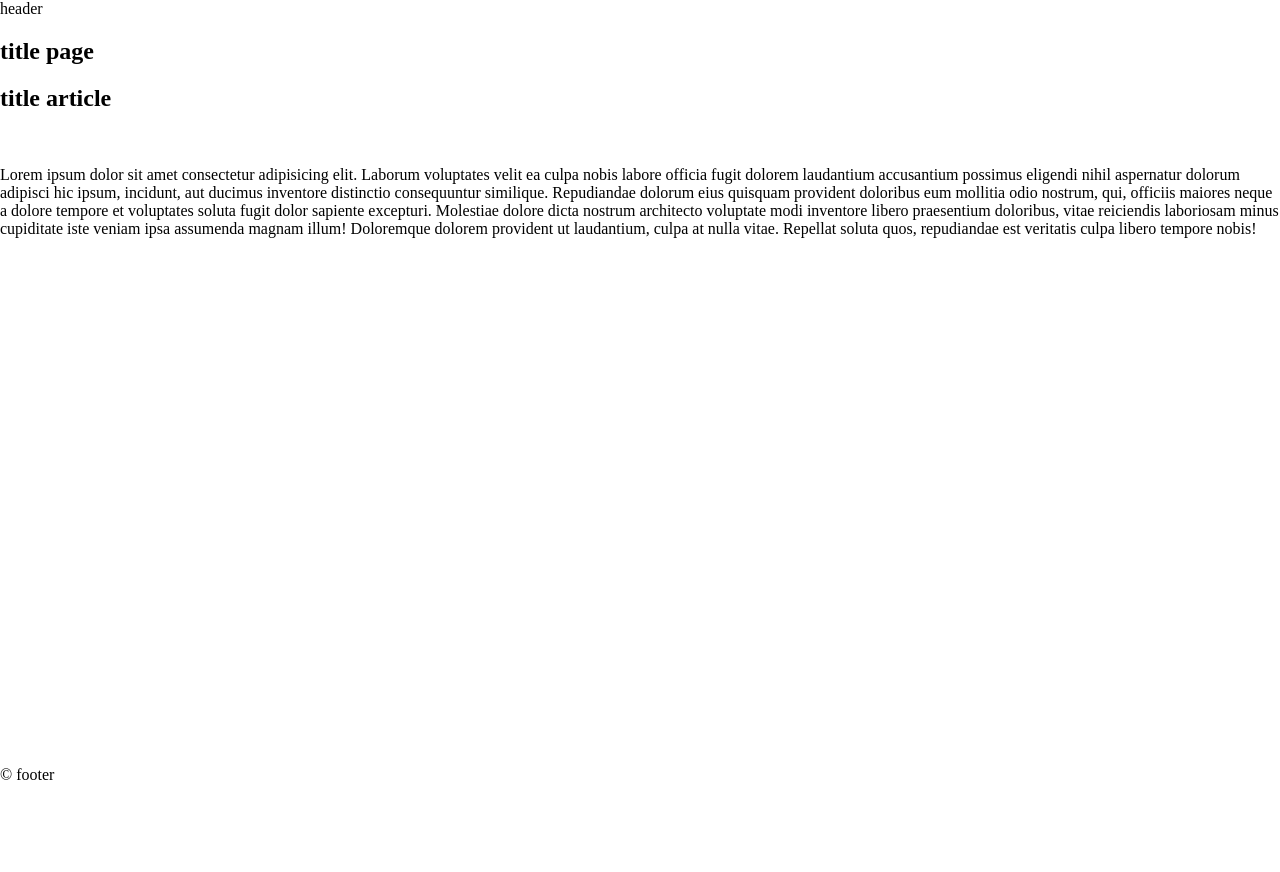
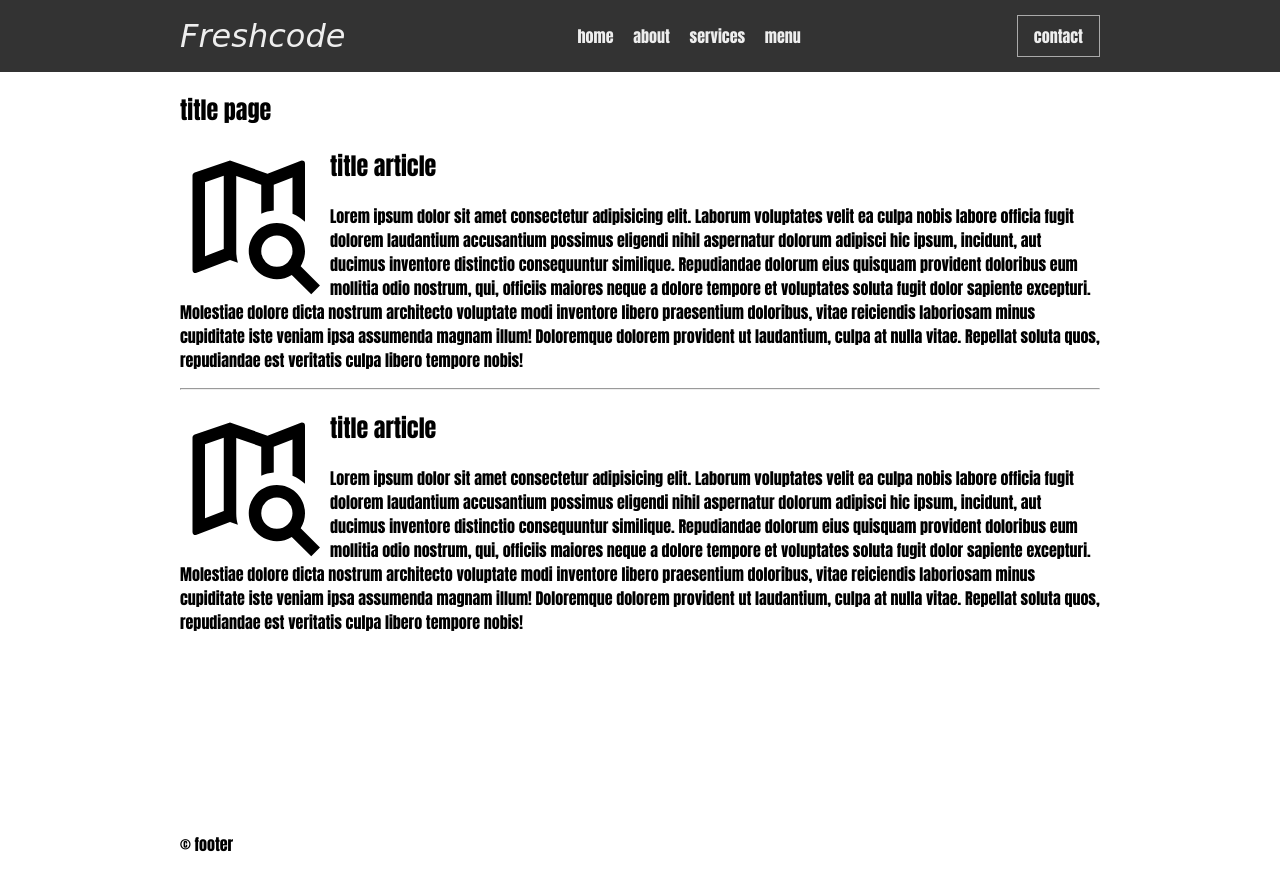
Before and after one commit to freshjsftm/pfm2024-1-practice-21-03-2024, a plain HTML site: page index.html in a window 1280 px wide. Before the commit the page ends 800 px from the top, so only its background shows below. Drawn offline with Linux system fonts and the light colour scheme; a web font is replaced by a local one.

Commit message:
Add header

```diff
--- /dev/null
+++ b/assets/css/header.css
@@ -0,0 +1,40 @@
+.wrapper-header {
+  background-color: #333;
+}
+.header {
+  display: flex;
+  flex-wrap: wrap;
+  align-items: center;
+
+  min-width: 300px;
+  width: 95%;
+  max-width: 920px;
+
+  padding: 0.5em 0;
+  margin: auto;
+
+  color: #eee;
+}
+.header > *:not(.contact) {
+  padding-right: 2em;
+  margin-right: auto;
+}
+.logo {
+  font-family: "Shantell Sans", cursive;
+  font-weight: 300;
+  font-style: italic;
+  font-size: 2em;
+}
+.nav-item {
+  display: inline-block;
+}
+.nav-link {
+  display: block;
+  padding: 1em;
+  padding-left: 0;
+}
+.contact {
+  display: block;
+  padding: 0.5em 1em;
+  border: 1px solid #aaa;
+}
--- a/index.html
+++ b/index.html
@@ -4,40 +4,65 @@
     <meta charset="UTF-8" />
     <meta name="viewport" content="width=device-width, initial-scale=1.0" />
     <title>Flex</title>
+    <link rel="preconnect" href="https://fonts.googleapis.com" />
+    <link rel="preconnect" href="https://fonts.gstatic.com" crossorigin />
+    <link
+      href="https://fonts.googleapis.com/css2?family=Shantell+Sans:ital,wght@1,300&display=swap"
+      rel="stylesheet"
+    />
     <link rel="stylesheet" href="./style.css" />
+    <link rel="stylesheet" href="./assets/css/header.css" />
   </head>
   <body>
+    <div class="wrapper-header">
+      <header class="header">
+        <a href="" class="logo">Freshcode</a>
+        <nav class="nav">
+          <ul class="nav-list">
+            <li class="nav-item"><a href="" class="nav-link">home</a></li>
+            <li class="nav-item"><a href="" class="nav-link">about</a></li>
+            <li class="nav-item"><a href="" class="nav-link">services</a></li>
+            <li class="nav-item"><a href="" class="nav-link">menu</a></li>
+          </ul>
+        </nav>
+        <a href="" class="contact">contact</a>
+      </header>
+    </div>
     <div class="wrapper">
-      <header class="header">header</header>
       <main class="main">
-        <!-- <aside>
-          <nav>
-            <ul>
-              <li>item 1</li>
-              <li>item 2</li>
-              <li>item 3</li>
-              <li>item 4</li>
-              <li>item 5</li>
-              <li>item 6</li>
-              <li>item 7</li>
-              <li>item 8</li>
-              <li>item 9</li>
-              <li>item 10</li>
-              <li>item 11</li>
-              <li>item 12</li>
-              <li>item 13</li>
-              <li>item 14</li>
-              <li>item 15</li>
-              <li>item 16</li>
-
-            </ul>
-          </nav>
-        </aside> -->
         <section class="main-section">
           <h1 class="main-heading">title page</h1>
           <article class="main-article">
+            <img
+              src="./assets/images/map-search-outline.svg"
+              alt=""
+              class="article-img"
+            />
             <h2 class="article-heading">title article</h2>
-            <img src="" alt="" class="article-img" />
+            <p class="article-content">
+              Lorem ipsum dolor sit amet consectetur adipisicing elit. Laborum
+              voluptates velit ea culpa nobis labore officia fugit dolorem
+              laudantium accusantium possimus eligendi nihil aspernatur dolorum
+              adipisci hic ipsum, incidunt, aut ducimus inventore distinctio
+              consequuntur similique. Repudiandae dolorum eius quisquam
+              provident doloribus eum mollitia odio nostrum, qui, officiis
+              maiores neque a dolore tempore et voluptates soluta fugit dolor
+              sapiente excepturi. Molestiae dolore dicta nostrum architecto
+              voluptate modi inventore libero praesentium doloribus, vitae
+              reiciendis laboriosam minus cupiditate iste veniam ipsa assumenda
+              magnam illum! Doloremque dolorem provident ut laudantium, culpa at
+              nulla vitae. Repellat soluta quos, repudiandae est veritatis culpa
+              libero tempore nobis!
+            </p>
+          </article>
+          <hr class="clear" />
+          <article class="main-article clear">
+            <img
+              src="./assets/images/map-search-outline.svg"
+              alt=""
+              class="article-img"
+            />
+            <h2 class="article-heading">title article</h2>
             <p class="article-content">
               Lorem ipsum dolor sit amet consectetur adipisicing elit. Laborum
               voluptates velit ea culpa nobis labore officia fugit dolorem
--- a/style.css
+++ b/style.css
@@ -1,15 +1,48 @@
+:root{
+  font-family: Impact, Haettenschweiler, 'Arial Narrow Bold', sans-serif;
+  font-size: 16px;
+}
 body {
   margin: 0;
 }
+img{
+  width: 100%;
+}
+ul{
+  padding: 0;
+  margin: 0;
+  list-style: none;
+}
+a{
+  color: inherit;
+  text-decoration: none;
+}
+
 .wrapper {
   display: flex;
   flex-direction: column;
+
   min-height: 100vh;
+  min-width: 300px;
+  width: 95%;
+  max-width: 920px;
+
+  margin: auto;
 }
-.header {
-}
+
 .main {
   flex-grow: 1;
+}
+.clear{
+  clear: both;
+}
+.main-article{
+
+}
+
+.article-img{
+  width: 150px;
+  float: left;
 }
 
 .footer {
```
Also changed, not shown: assets/images/map-search-outline.svg (added).
